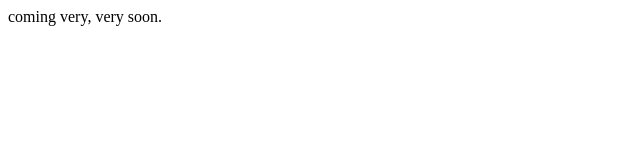
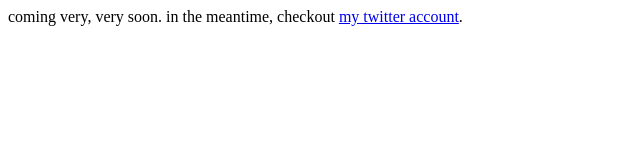
Before and after one commit to arjunblj/swag.af, a plain HTML site: page index.html in a window 1280 px wide. Shown: the whole page, without its empty margins (0-640 px from the left). Drawn offline with Linux system fonts and the light colour scheme.

Commit message:
edited file for eric

```diff
--- a/index.html
+++ b/index.html
@@ -4,6 +4,6 @@
 </head>
 <body>
 coming very, very soon.
-<a href=""
+in the meantime, checkout <a href="twitter.com/arjunblj">my twitter account</a>.
 </body>
 </html>
```
